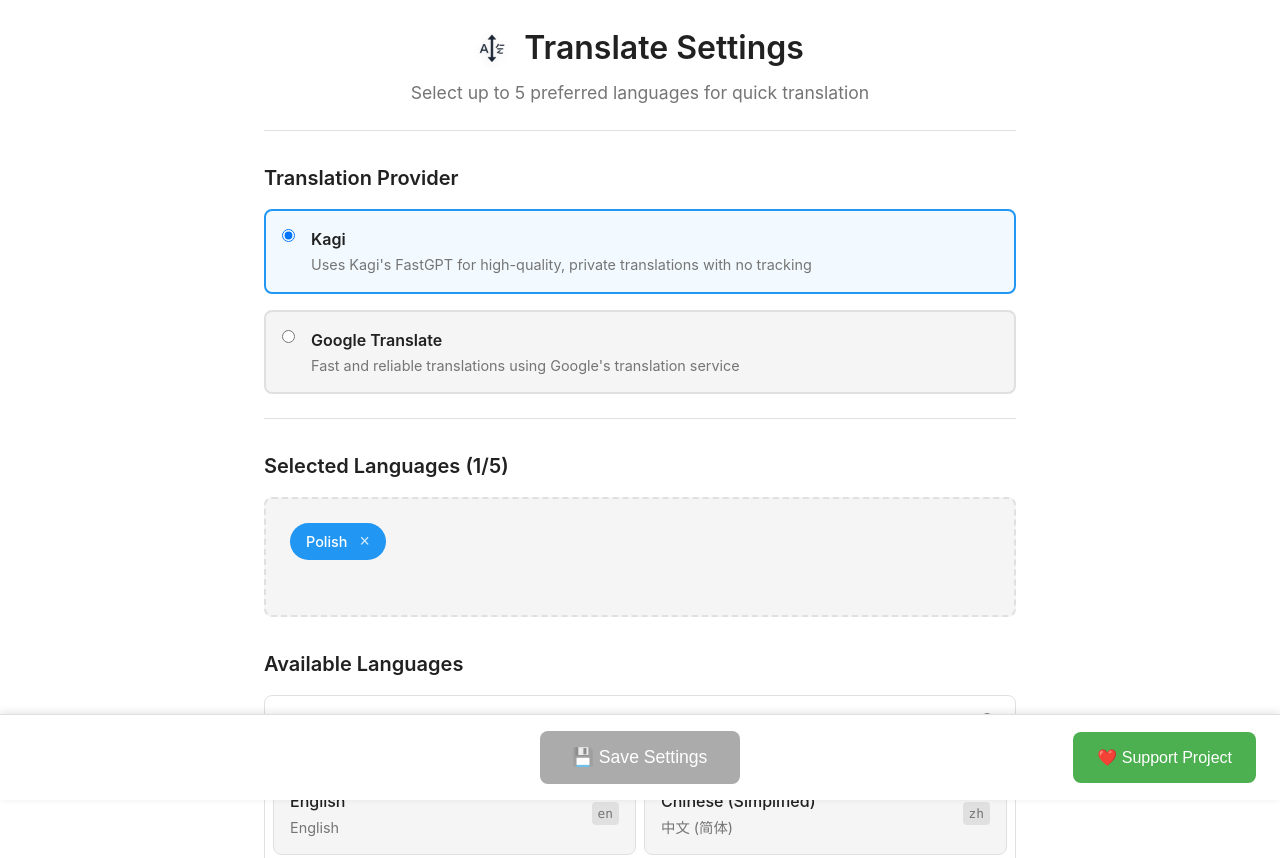
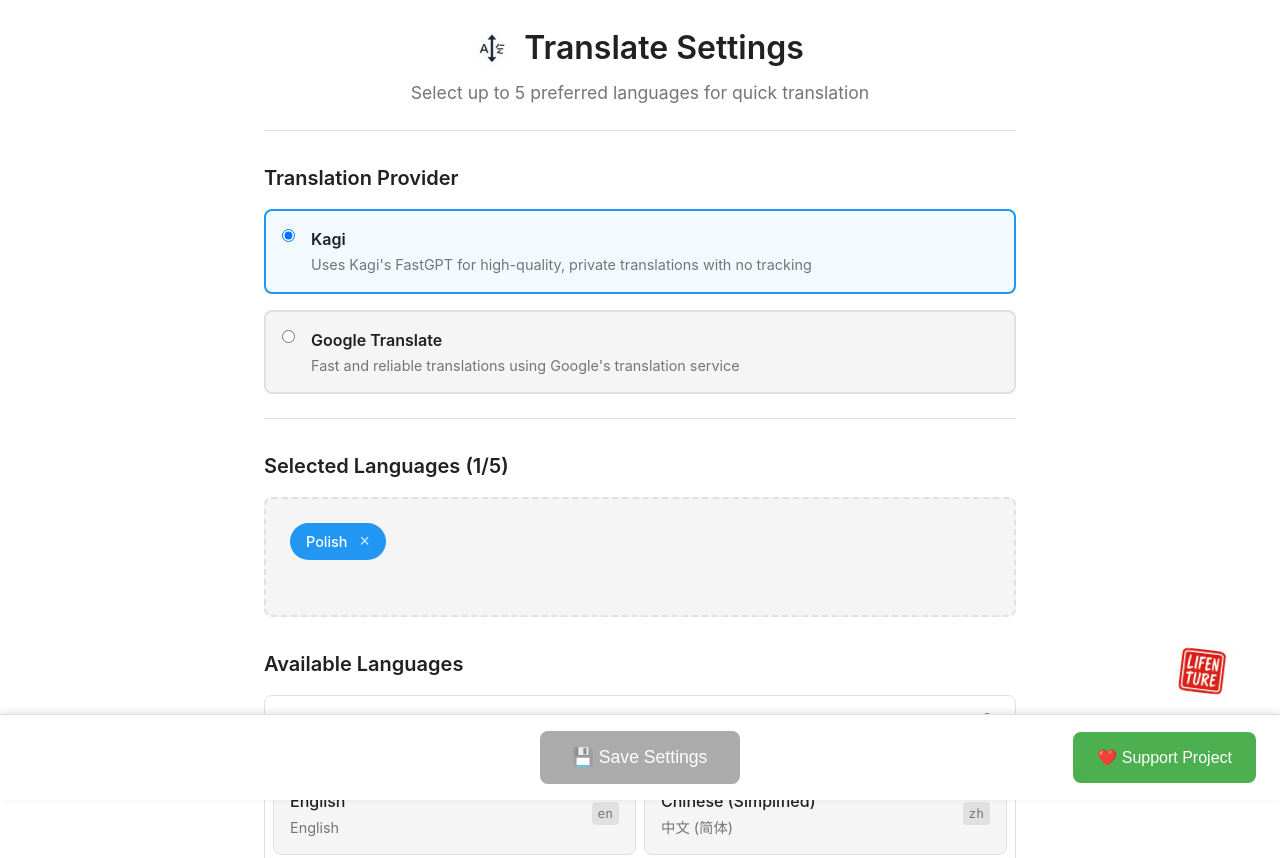
Before and after one commit to lifenture/browser-extension-translate, a browser extension: page TranslateExtension/Resources/options.html in a window 1280 px wide. Shown: the top 858 px of the page. Drawn offline with Linux system fonts and the light colour scheme.

Commit message:
Add Japanese-style author signature to README, popup, and settings pages

```diff
--- a/TranslateExtension/Resources/options.css
+++ b/TranslateExtension/Resources/options.css
@@ -574,3 +574,32 @@
         font-size: 0.85rem;
     }
 }
+
+/* Signature Styles */
+.signature {
+    position: fixed;
+    bottom: 90px; /* Moved down */
+    right: 40px; /* Moved left */
+    display: flex;
+    justify-content: flex-end;
+    align-items: center;
+    padding: var(--spacing-sm);
+    z-index: 50;
+}
+
+.signature-logo {
+    width: 60px;
+    height: auto;
+    transform: rotate(7deg); /* Rotated 7 degrees */
+}
+
+@media (max-width: 768px) {
+    .signature {
+        bottom: 110px; /* Moved down on mobile */
+        right: 30px; /* Moved left on mobile */
+    }
+
+    .signature-logo {
+        width: 50px;
+    }
+}
--- a/TranslateExtension/Resources/options.html
+++ b/TranslateExtension/Resources/options.html
@@ -81,6 +81,9 @@
         </button>
     </div>
 
+    <div class="signature">
+        <img src="lifenture-signature.png" alt="Lifenture" class="signature-logo">
+    </div>
 
     <script src="languages.js"></script>
     <script src="support.js"></script>
--- a/TranslateExtension/Resources/popup.css
+++ b/TranslateExtension/Resources/popup.css
@@ -164,7 +164,7 @@
 }
 
 .popup-footer {
-    padding: var(--spacing-md) var(--spacing-lg);
+    padding: var(--spacing-md) var(--spacing-lg) calc(var(--spacing-md) + 10px);
     border-top: 1px solid var(--border);
     background-color: var(--surface);
     display: flex;
@@ -321,3 +321,20 @@
         justify-content: center;
     }
 }
+
+/* Signature Styles */
+.signature {
+    position: absolute;
+    bottom: -3px; /* Moved up by 1 point */
+    right: 8px;
+    display: flex;
+    justify-content: flex-end;
+    align-items: center;
+    z-index: 50;
+}
+
+.signature-logo {
+    width: 24px; /* Very tiny for popup */
+    height: auto;
+    transform: rotate(3deg); /* Reduced rotation to 3 degrees */
+}
```
Also changed, not shown: TranslateExtension/Resources/popup.html (+4 -0 lines), README.md, TranslateExtension/Resources/lifenture-signature.png (added), lifenture-signature.png (added).
